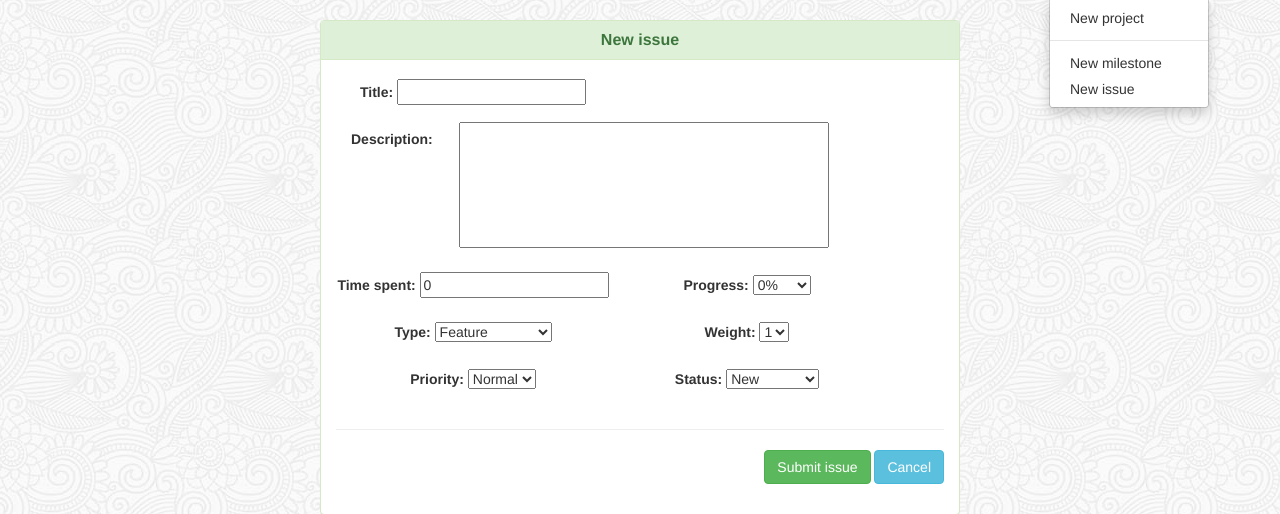
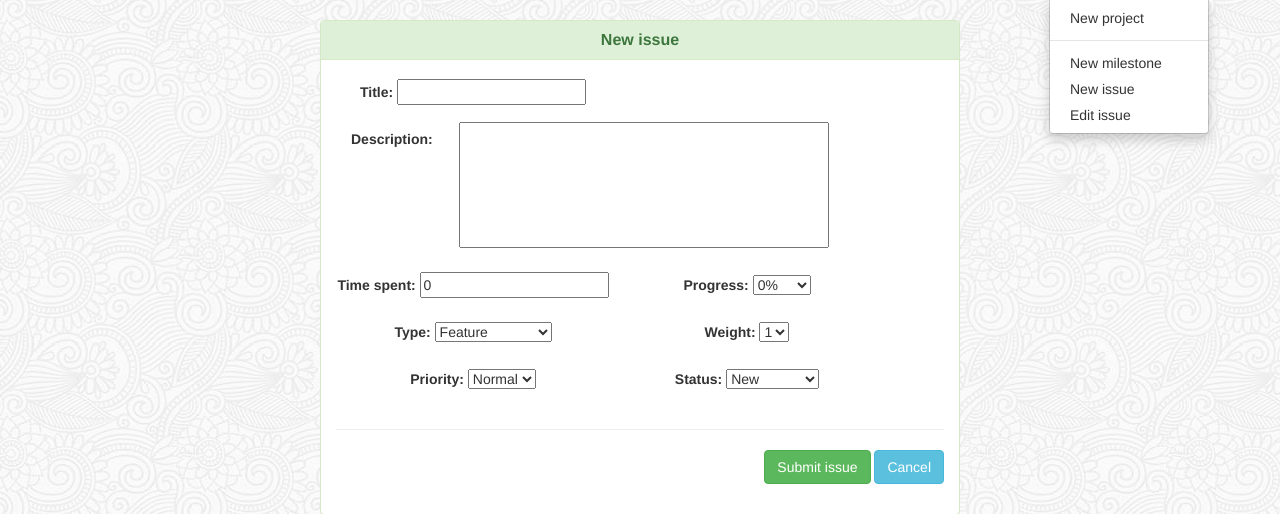
Before and after one commit to J-KAM/ProTrack, a Django app: page /issues/new/ in a window 1280 px wide, after a click that opens the changed part. Shown: the part 52-566 px from the top of the page. Run offline with Django 3.2, Linux system fonts and the light colour scheme; some libraries are stand-ins or nearby versions; some web fonts are replaced.

Commit message:
Implemented issue editing. #9

```diff
--- a/core/templates/core/base.html
+++ b/core/templates/core/base.html
@@ -66,6 +66,8 @@
                         <li class = "divider"></li>
                         <li><a href = "#">New milestone</a></li>
                         <li><a href = "{% url 'issues:create' %}">New issue</a></li>
+                        <li><a href = "{% url 'issues:update' id=15 %}">Edit issue</a></li>
+
                     </ul>
                     </li>
                     <li class = "dropdown">
--- a/issues/forms.py
+++ b/issues/forms.py
@@ -7,7 +7,7 @@ from issues.models import WEIGHT_CHOICES, TYPE_CHOICES, STATUS_CHOICES, PROGRESS
 class IssueForm(forms.ModelForm):
     weight = forms.ChoiceField(required=False, choices=WEIGHT_CHOICES)
     progress = forms.ChoiceField(required=False, choices=PROGRESS_CHOICES)
-    time_spent = forms.FloatField(required=False, initial=0)
+    time_spent = forms.FloatField(required=False, initial=0, min_value=0.0)
     type = forms.ChoiceField(required=False, choices=TYPE_CHOICES)
     status = forms.ChoiceField(required=False, choices=STATUS_CHOICES)
     priority = forms.ChoiceField(required=False, choices=PRIORITY_CHOICES)
--- a/issues/templates/issues/issue_form.html
+++ b/issues/templates/issues/issue_form.html
@@ -1,12 +1,12 @@
 {% extends 'core/base.html' %}
 
-{% block title %}New issue{% endblock %}
+{% block title %}{{ action }} issue{% endblock %}
 
 {% block body %}
 
     <div class="panel panel-success milestone-panel">
     <div class="panel-heading">
-        <h1 class="panel-title panel-h1">New issue</h1>
+        <h1 class="panel-title panel-h1">{{ action }} issue</h1>
     </div>
     <div class="panel-body milestone-form">
        <form method="post" class = "form-horizontal">
@@ -31,7 +31,12 @@
                         <div class = "form-group">
                             <div class = "col-sm-12 col-md-12" align="right">
                                 <hr>
-                                <button type="submit" class = "btn btn-success">Submit issue</button>
+                                {% if action == 'New' %}
+                                    <button type="submit" class = "btn btn-success">Submit issue</button>
+                                    {% else %}
+                                    <button type="submit" class = "btn btn-success">Save changes</button>
+
+                                {% endif %}
                                 <a href = "{% url 'issues:preview' %}" class="btn btn-info" role="button">Cancel</a>
                             </div>
                         </div>
--- a/issues/urls.py
+++ b/issues/urls.py
@@ -7,4 +7,6 @@ app_name = 'issues'
 urlpatterns = [
     url(r'^$', views.IssuePreview.as_view(), name="preview"),
     url(r'^new/$', views.IssueFormView.as_view(), name="create"),
+    url(r'^(?P<id>[0-9]+)/$', views.IssueUpdate.as_view(), name="update"),
+
 ]
--- a/issues/views.py
+++ b/issues/views.py
@@ -1,9 +1,8 @@
 from django.shortcuts import render, redirect
 
 # Create your views here.
-from django.views import generic, View
-from django.views.generic import View
-
+from django.views import generic
+from django.views.generic.edit import CreateView, UpdateView
 
 from issues.forms import IssueForm
 from issues.models import Issue
@@ -16,7 +15,8 @@ class IssuePreview(generic.ListView):
     def get_queryset(self):
         Issue.objects.all()
 
-class IssueFormView(View):
+
+class IssueFormView(CreateView):
     form_class = IssueForm
     template_name = 'issues/issue_form.html'
 
@@ -24,7 +24,7 @@ class IssueFormView(View):
     #display blank form
     def get(self, request):
         form = self.form_class(None)
-        return render(request, self.template_name, {'form': form})
+        return render(request, self.template_name, {'form': form, 'action': 'New'})
 
     def post(self, request):
         form = self.form_class(request.POST)
@@ -39,4 +39,37 @@ class IssueFormView(View):
             if issue is not None:
                 return redirect('issues:preview')
 
-        return render(request, 'issues/issue_form.html', {'form': form})
+        return render(request, 'issues/issue_form.html', {'form': form, 'action': 'New'})
+
+
+class IssueUpdate(UpdateView):
+    form_class = IssueForm
+    model = Issue
+    template_name = 'issues/issue_form.html'
+
+    def get_object(self, queryset=None):
+        obj = Issue.objects.get(id=self.kwargs['id'])
+        return obj
+
+    def get(self, request, **kwargs):
+        self.object = Issue.objects.get(id=self.kwargs['id'])
+        form = self.get_form(self.form_class)
+        return render(request, self.template_name, {'form': form, 'object': self.object, 'action': 'Edit'})
+
+    def post(self, request, **kwargs):
+        issue = Issue.objects.get(id=self.kwargs['id'])
+        form = self.form_class(request.POST, instance=issue)
+
+        if form.is_valid():
+            time_spent = form.cleaned_data['time_spent']
+            if time_spent is None:
+                time_spent = 0.0
+
+            issue.total_time_spent = issue.total_time_spent + time_spent
+            issue.time_spent = 0.0
+            issue.save()
+
+            if issue is not None:
+                return redirect('issues:preview')
+
+        return render(request, 'issues/issue_form.html', {'form': form, 'action': 'Edit'})
```
